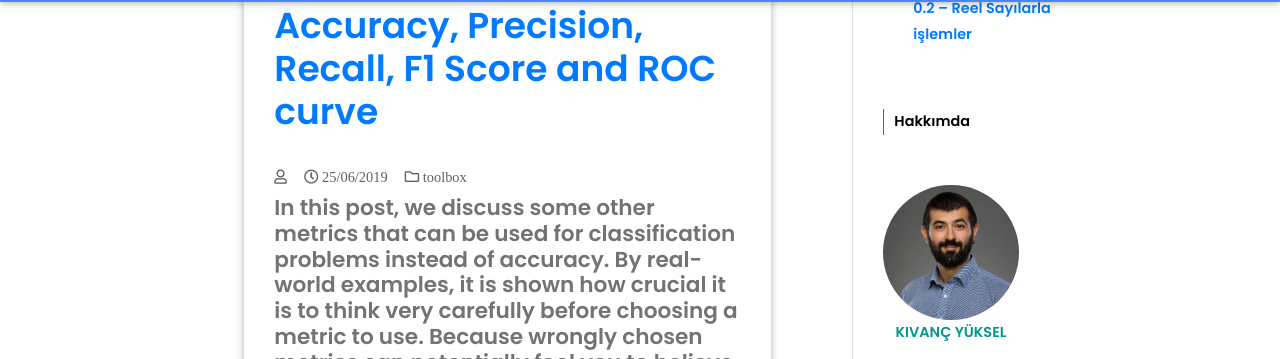
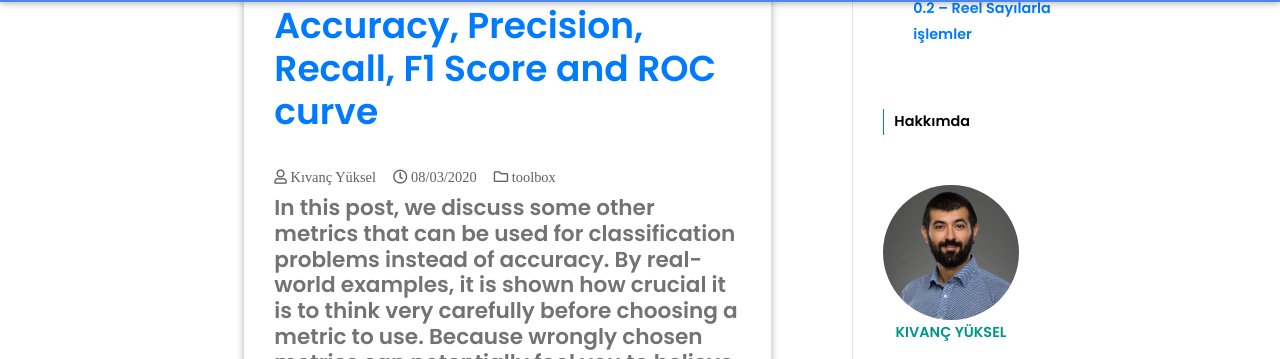
Before and after one commit to kivancyuksel/kivancyuksel.github.io, a Jekyll site: the page built from index.html, in a window 1280 px wide and 900 px high, scrolled down 961 px. Shown: the part 77-436 px from the top of the window. Built offline with Jekyll 4.4.1, drawn with Linux system fonts in a browser that asks for light colours; comment, search, counter and statistics services are not loaded.

```diff
--- a/_includes/meta.html
+++ b/_includes/meta.html
@@ -17,3 +17,6 @@
 <meta property="og:title" content="{{ page.title }}" />
 <meta property="twitter:title" content="{{ page.title }}" />
 {% endif %}
+
+<meta property="og:image" content="{{site.url}}/assets/img/logo.png">
+<meta property="og:image:type" content="image/png">
--- a/my_collections/_toolbox/2020-03-02-Accuracy-Precision-Recall.md
+++ b/my_collections/_toolbox/2020-03-02-Accuracy-Precision-Recall.md
@@ -1,6 +1,7 @@
 ---
 layout: post
 title: 'Accuracy, Precision, Recall, F1 Score and ROC curve'
+author: Kıvanç Yüksel
 excerpt: In this post, we discuss some other metrics that can be used for classification problems instead of accuracy. By real-world examples, it is shown how crucial it is to think very carefully before choosing a metric to use.
     Because wrongly chosen metrics can potentially fool you to believe that your model is very good when in reality it is not.
 
@@ -16,7 +17,7 @@ tags:
     - roc curve
     - auc
 categories: [toolbox]
-date: 2019-06-25 13:14:15
+date: 2020-03-08 13:14:15
 ---
 
 {% capture jumbotron-content %}
```
Also changed, not shown: assets/img/logo.png (added), assets/img/logo_transparent_resized.png (deleted).
